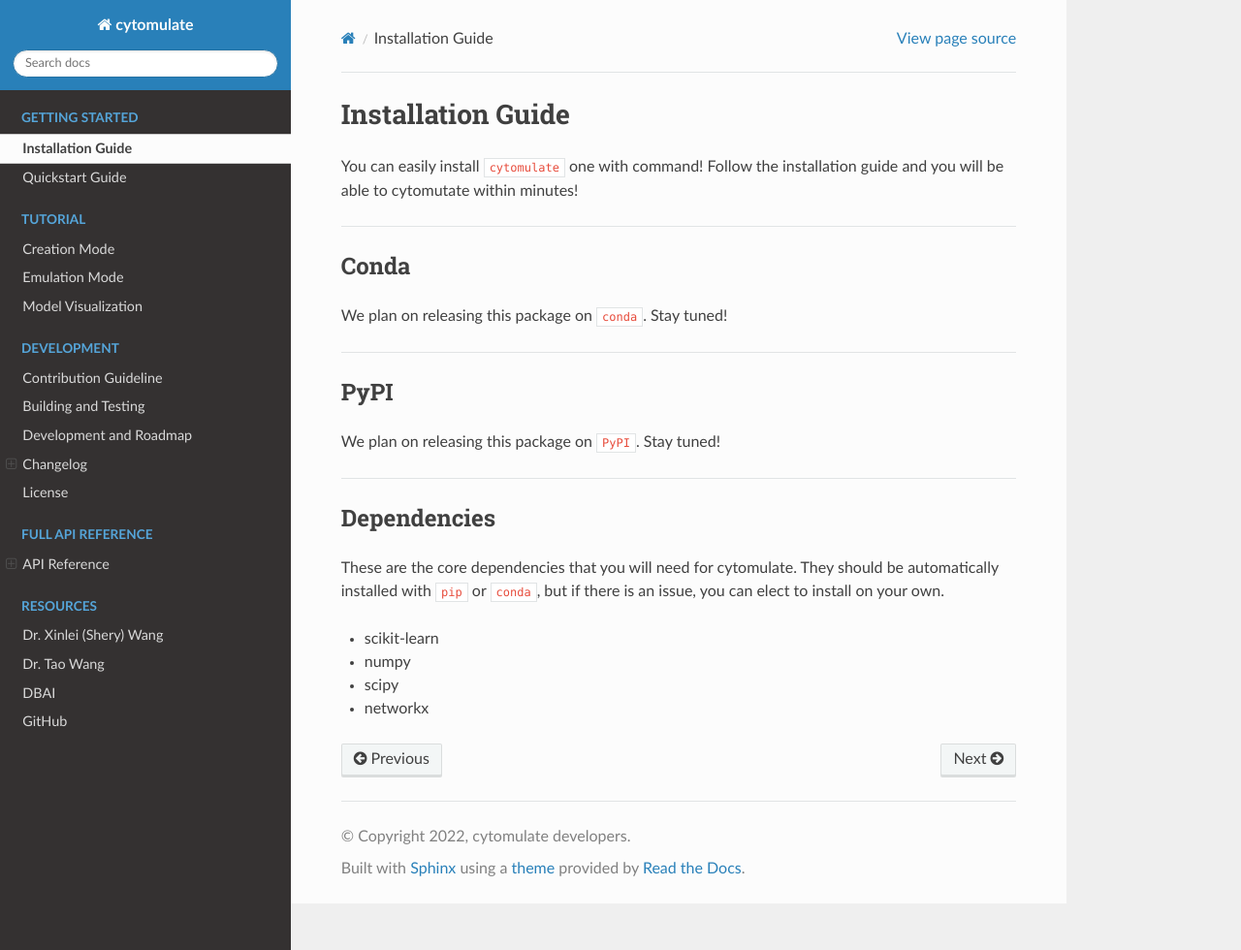
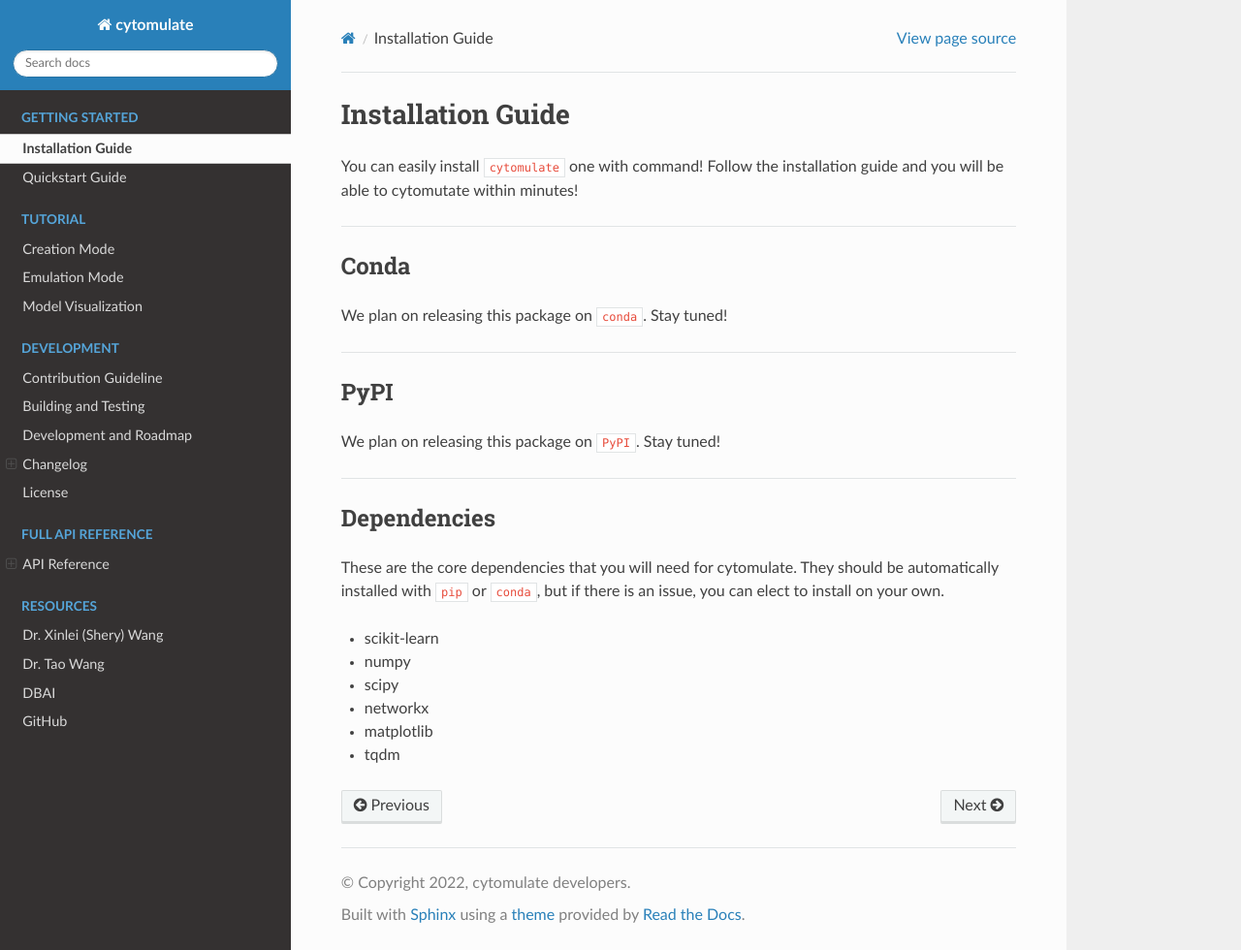
Before and after one commit to kevin931/cytomulate, a Sphinx documentation site: the page built from docs/source/installation.rst, in a window 1280 px wide and 980 px high. Shown: the whole window at 97% size. Built offline with Sphinx 7.4.7 and the Read the Docs theme 2.0.0, drawn with Linux system fonts in a browser that asks for light colours.

Commit message:
Update dependencies

```diff
--- a/docs/source/installation.rst
+++ b/docs/source/installation.rst
@@ -36,3 +36,5 @@
 * numpy
 * scipy
 * networkx
+* matplotlib
+* tqdm
```
